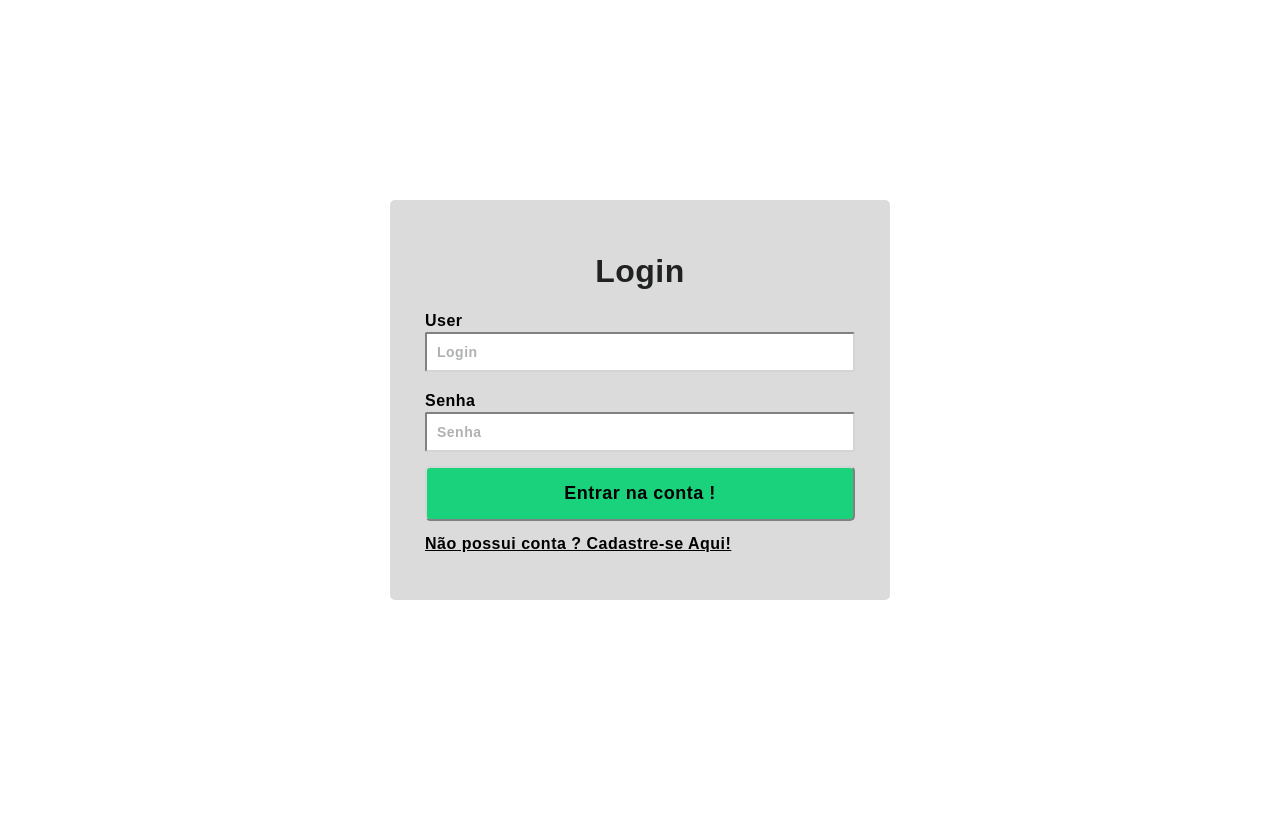
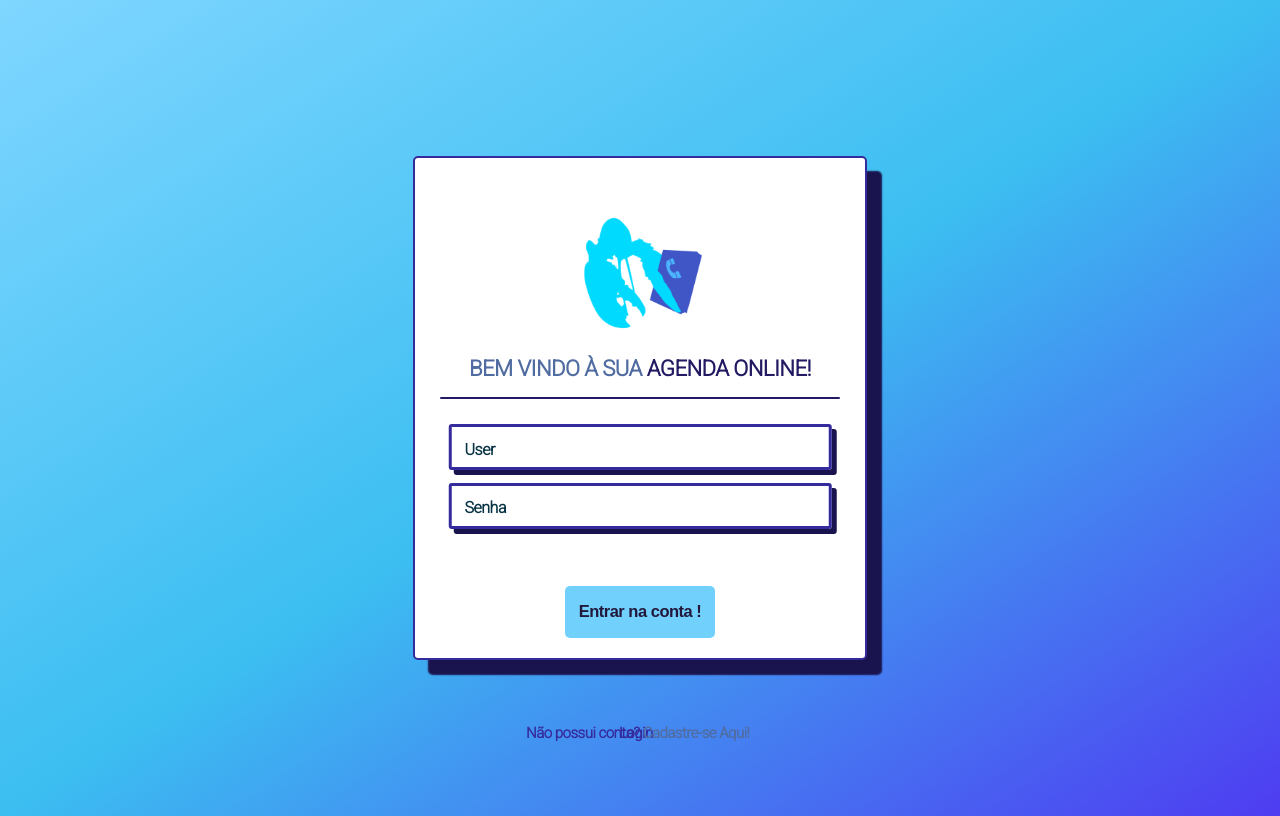
Before and after one commit to surdodeumlado/sys_registro, a Django app: page /login/ in a window 1280 px wide. Before the commit the page ends 600 px from the top, so only its background shows below. Run offline with Django 4.2, Linux system fonts and the light colour scheme.

Commit message:
Update login.html
Login.html

```diff
--- a/registro/templates/login.html
+++ b/registro/templates/login.html
@@ -1,99 +1,42 @@
+{% load static %}
+
 <!DOCTYPE html>
 <html lang="en">
 <head>
   <!-- Design by foolishdeveloper.com -->
+    <meta charset="utf-8">
+    <meta http-equiv="X-UA-Compatible" content="IE=edge">
+    <meta name="description" content="">
+    <meta name="viewport" content="width=device-width, initial-scale=1">
     <title>Login</title>
-    <style media="screen">
-        *,
-  *:after{
-      padding: 0;
-      margin: 0;
-      box-sizing: border-box;
-  }
-  body{
-      background-color: #FFFFFF;
-  }
-  .background{
-      width: 430px;
-      height: 520px;
-      position: center;
-  }
-  form{
-      height: 400px;
-      width: 500px;
-      background-color: #DBDBDB;
-      position: absolute;
-      transform: translate(-50%,-50%);
-      top: 50%;
-      left: 50%;
-      border-radius: 5px;
-      padding: 50px 35px;
-  }
-  form *{
-      font-family: 'Poppins',sans-serif;
-      font-weight: bold;
-      color: black;
-      letter-spacing: 0.5px;
-      border-color: #D2D4D6;
-  }
-  form h3{
-      font-size: 32px;
-      font-weight: 700;
-      line-height: 42px;
-      text-align: center;
-      color: #202121;
-  }
+    <link rel="preconnect" href="https://fonts.googleapis.com">
+    <link rel="preconnect" href="https://fonts.gstatic.com" crossorigin>
+    <link href="https://fonts.googleapis.com/css2?family=Nunito&family=Roboto:wght@100;300&display=swap" rel="stylesheet">
+    <link rel="stylesheet" href="{% static 'css/login.css' %}">
 
-  label{
-      display: block;
-      margin-top: 20px;
-  }
-  input{
-      display: block;
-      height: 40px;
-      width: 100%;
-      background-color: white;
-      border-radius: 2px;
-      padding: 0 10px;
-      margin-top: 2px;
-      font-size: 14px;
-      font-weight: 300;
-  }
-  ::placeholder{
-      color: #AFB1B3;
-      font-weight: 600
-  }
-  button{
-      margin-top: 14px;
-      margin-bottom: 14px;
-      width: 100%;
-      background-color: #1AD17C;
-      color: #fffff;
-      padding: 15px 0;
-      font-size: 18px;
-      font-weight: 600;
-      border-radius: 5px;
-      cursor: pointer;
-  }
-
-      </style>
 </head>
 <body>
-    <div class="background">
-        <div class="shape"></div>
-        <div class="shape"></div>
-    </div>
     <form method="post">
+        <img class="logo" src="{% static "img/logosta.png" %}">
+        <h1> <p class="bv">BEM VINDO À SUA <label class="sao">AGENDA ONLINE!</div></h1>
+        <hr></hr>
         <h3>Login</h3>
+
         {% csrf_token %}
-        <label for="username">User</label>
-        <input type="text" placeholder="Login" id="username" name="username">
 
-        <label for="password">Senha</label>
-        <input type="password" placeholder="Senha" id="password" name="pass">
+        <div class="input">
+          <input type="text" class="caixa" id="username" name="username" required>
+          <label for="username" class="inputlabel">User</label>
+        </div>
+
+        <div class="input">
+          <input type="password" class="caixa" id="password" name="pass" required>
+          <label for="password" class="inputlabel">Senha</label>
+        </div>
 
         <button type="submit">Entrar na conta !</button>
-        <a href="{% url 'signup' %}" >Não possui conta ? Cadastre-se Aqui!</a>
+
+        <h3>Não possui conta?<a href="{% url 'signup' %}" > Cadastre-se Aqui!</a></h3>
     </form>
 </body>
 </html>
```
